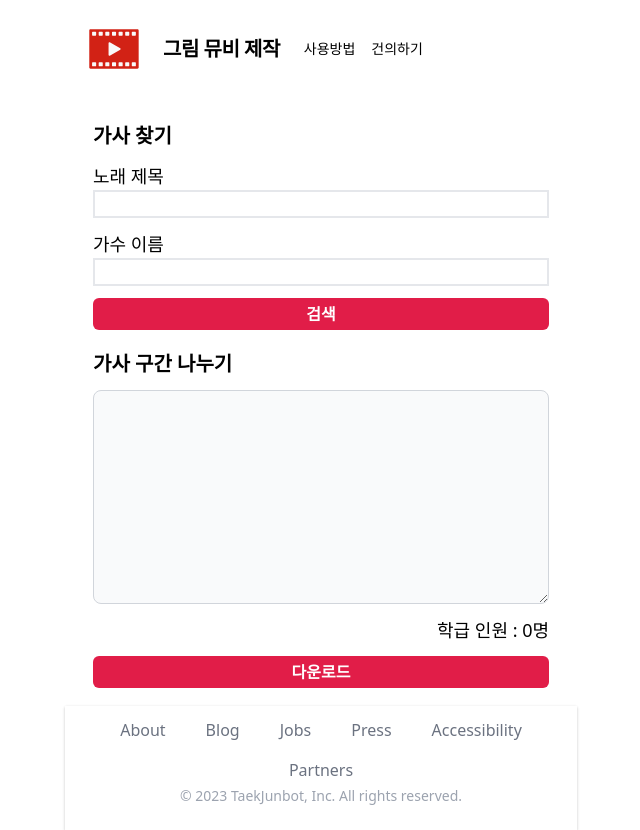
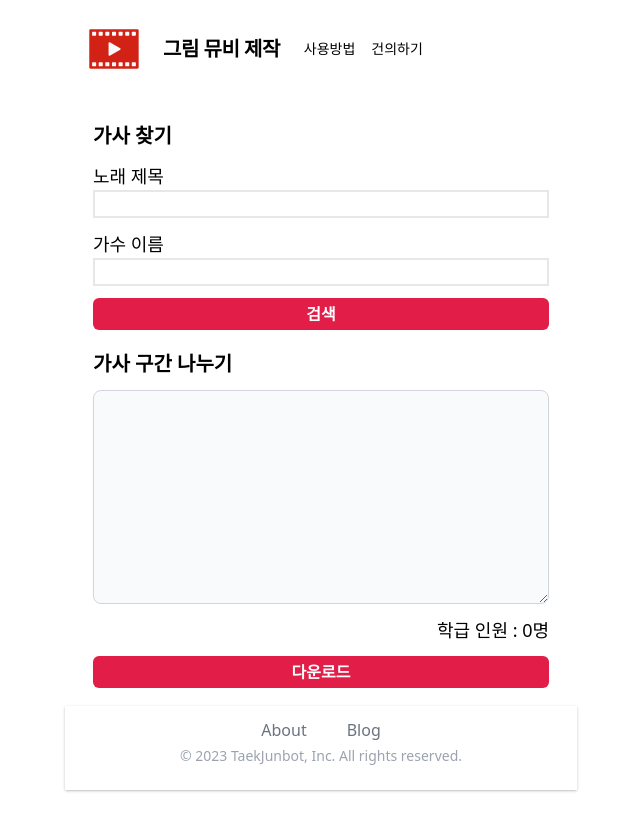
Before and after one commit to teacher-coder/picture-muvie, a Vue app in the folder frontend/: page / in a window 1280 px wide. Shown: the whole page, without its empty margins (319-959 px from the left). After the commit the page ends 800 px from the top, so only its background shows below. Built offline with nearby package versions, Linux system fonts and the light colour scheme.

Commit message:
feat: remove items from footer

```diff
--- a/frontend/src/components/TheFooter.vue
+++ b/frontend/src/components/TheFooter.vue
@@ -27,10 +27,6 @@ const navigation = {
   main: [
     { name: 'About', href: '#' },
     { name: 'Blog', href: '#' },
-    { name: 'Jobs', href: '#' },
-    { name: 'Press', href: '#' },
-    { name: 'Accessibility', href: '#' },
-    { name: 'Partners', href: '#' },
   ],
   social: [
     {
```
